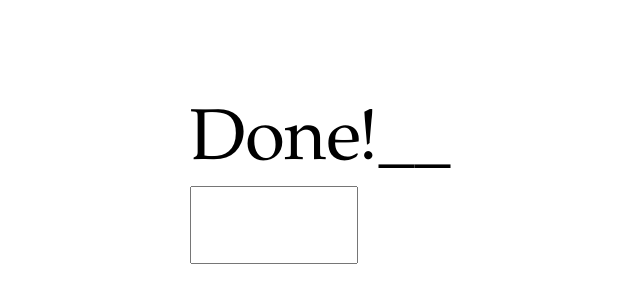
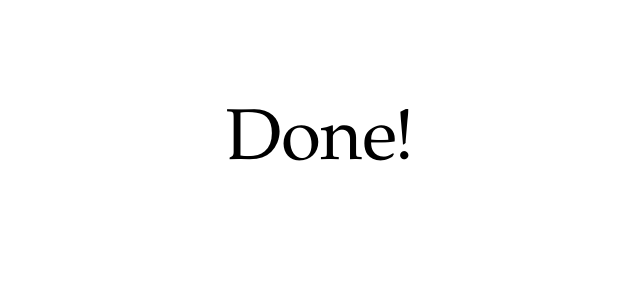
Before and after one commit to tragle/10x10, a plain HTML site: page 10x10.html in a window 1280 px wide. Shown: the whole page, without its empty margins (320-960 px from the left). Drawn offline with Linux system fonts and the light colour scheme.

Commit message:
Better Done message

```diff
--- a/10x10.html
+++ b/10x10.html
@@ -98,7 +98,6 @@
 
       let problem;
       let answered = false;
-      let done = false;
       let timer;
 
       const setTimer = () => {
@@ -113,9 +112,7 @@
         num.value = '';
         problem = getProblem();
         if (!problem) {
-          done = true;
-          answer.disabled = true;
-          question.innerHTML = 'Done!';
+          container.innerHTML = 'Done!';
         } else {
           question.innerHTML = `${problem.x} × ${problem.y} = `;
           setTimer();
@@ -137,7 +134,6 @@
       }
 
       answer.onsubmit = (e) => {
-        if (done) return false;
         if (answered) {
           refreshProblem();
           result.innerHTML = '__';
```
